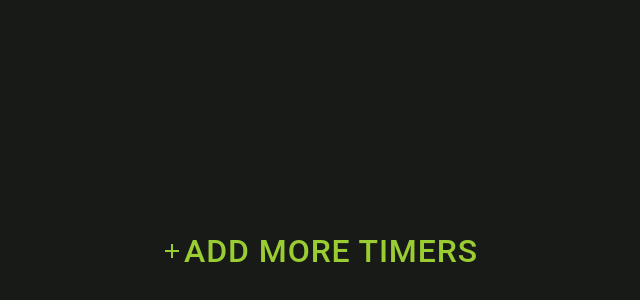
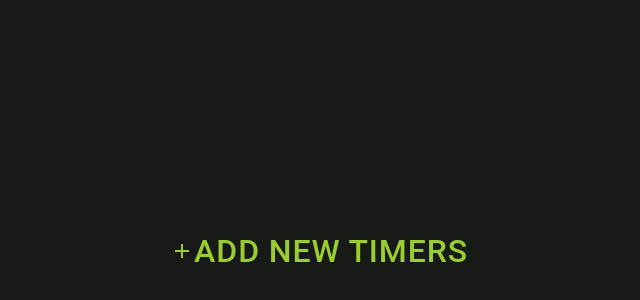
Before and after one commit to squireaintready/simultaneous-timer, a React (Create React App) app: page / in a window 1280 px wide. Shown: the part 32-332 px from the top of the page, without its empty margins (321-961 px from the left). Built offline with nearby package versions, Linux system fonts and the light colour scheme.

Commit message:
updated inline style to classes

```diff
--- a/src/Components/NewTimerModal/NewTimerModal.js
+++ b/src/Components/NewTimerModal/NewTimerModal.js
@@ -30,12 +30,12 @@ const NewTimerModal = ({ addNewTimer, timers }) => {
     setSeconds(0)
   }
 
-  // UPDATES WITH USER TITLE PARAM
+  // UPDATES TITLE INPUT onChange
   const handleNewTitleChange = (e) =>{
     setNewTitle(e.target.value)
   }
 
-  // UPDATES WITH USER TIMER PARAMS
+  // UPDATES TIMER INPUT onChange
   const handleNewTimerChange = (e) => {
     // LIMITS USER INPUT TO 2 NUMBERS
     if(e.target.value.length > 2){
@@ -89,11 +89,11 @@ const NewTimerModal = ({ addNewTimer, timers }) => {
     <div>
       <Button style={btnStyles} id='createsNewTimer' color='primary' fullWidth={true} variant='contained' onClick={handleOpen}>
         <AddIcon/>
-        <p>Add More timers</p>
+        <p>Add new timers</p>
       </Button>
       <Modal open={open} onClose={handleClose} className='modal'>
         <div className='modalContainer'>
-          <form onSubmit={handleSubmit} style={{display:'flex', flexDirection:'column'}}>
+          <form onSubmit={handleSubmit} className='modalForm'>
             <TextField variant="outlined" label="New Title" value={newTitle} onChange={handleNewTitleChange}/>
             <div className='modalTimeInputs'>
               <TextField type="number" name="hours" label="hours" value={hours.toString().padStart(2, "0")} onChange={handleNewTimerChange}/>:
--- a/src/Components/NewTimerModal/styles.css
+++ b/src/Components/NewTimerModal/styles.css
@@ -19,6 +19,11 @@
   justify-content: space-evenly;
 }
 
+.modalForm{
+  display:flex;
+  flex-direction: column;
+}
+
 .modalTimeInputs{
   display:flex;
   align-items: center;
```
